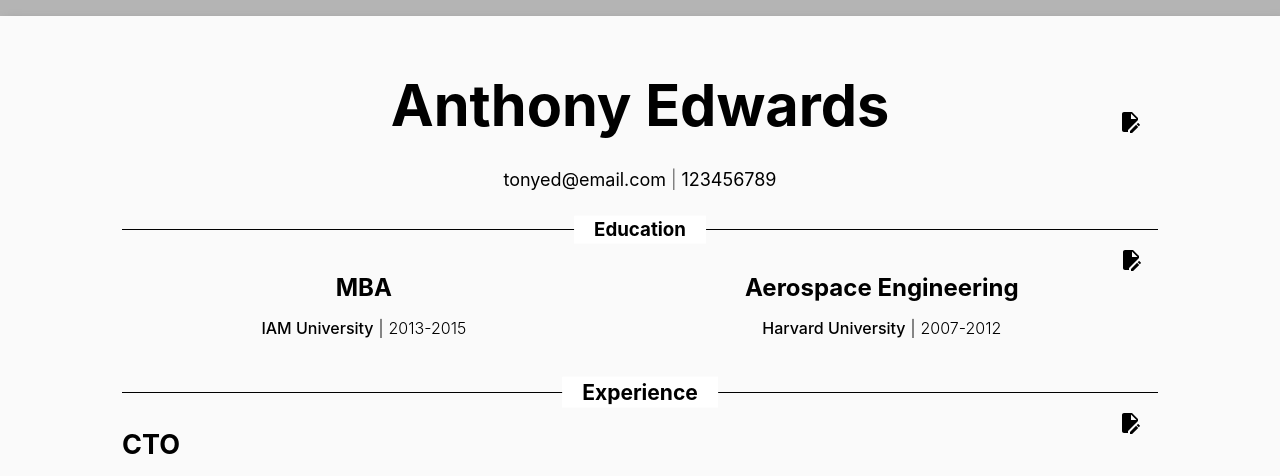
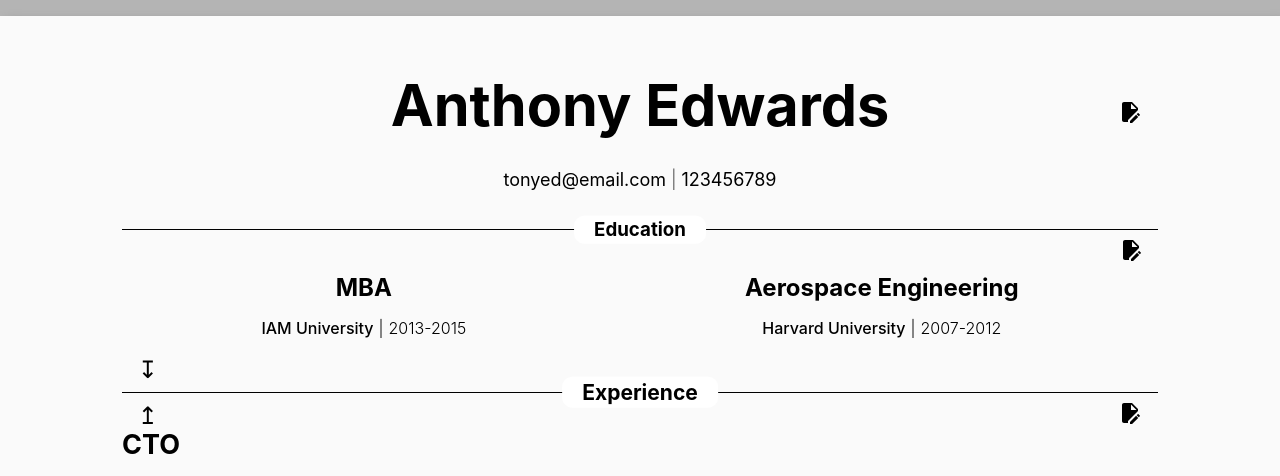
Before and after one commit to ruizterce/cv-editor, a React (Vite) app: page / in a window 1280 px wide. Shown: the top 476 px of the page. Built offline with nearby package versions, Linux system fonts and the light colour scheme.

Commit message:
Add buttons to swap Component's positions

```diff
--- a/src/App.jsx
+++ b/src/App.jsx
@@ -1,17 +1,73 @@
-import { useState } from "react";
+import React, { useState } from "react";
 import GeneralInfo from "./components/GeneralInfo";
 import Education from "./components/Education";
 import Experience from "./components/Experience";
 import "./styles/App.css";
 
-function App() {
+const App = () => {
+  const [sections, setSections] = useState([
+    "GeneralInfo",
+    "Education",
+    "Experience",
+  ]);
+
+  const componentMap = {
+    GeneralInfo: GeneralInfo,
+    Education: Education,
+    Experience: Experience,
+  };
+
+  const upButton = (index, event) => {
+    let updatedSections = [...sections]; // Create a copy of the sections array
+    const temp = updatedSections[index];
+    updatedSections[index] = updatedSections[index - 1];
+    updatedSections[index - 1] = temp;
+    setSections(updatedSections);
+    event.target.blur();
+  };
+
+  const downButton = (index) => {
+    let updatedSections = [...sections]; // Create a copy of the sections array
+    const temp = updatedSections[index];
+    updatedSections[index] = updatedSections[index + 1];
+    updatedSections[index + 1] = temp;
+    setSections(updatedSections);
+    event.target.blur();
+  };
+
   return (
-    <>
-      <GeneralInfo />
-      <Education />
-      <Experience />
-    </>
+    <div>
+      {sections.map((section, index) => {
+        const Component = componentMap[section];
+        return (
+          <div className="component" key={index}>
+            {index > 1 ? (
+              <div className="move-up-btn-container">
+                <button
+                  className="move-btn move-up-btn"
+                  onClick={(event) => upButton(index, event)}
+                >
+                  ↥
+                </button>
+              </div>
+            ) : null}
+            {Component ? <Component /> : null}
+
+            {index > 0 && index < sections.length - 1 ? (
+              <div className="move-down-btn-container">
+                <button
+                  className="move-btn move-down-btn"
+                  onClick={(event) => downButton(index, event)}
+                >
+                  ↧
+                </button>
+              </div>
+            ) : null}
+          </div>
+        );
+      })}
+    </div>
   );
-}
+};
 
 export default App;
--- a/src/styles/App.css
+++ b/src/styles/App.css
@@ -13,3 +13,59 @@
     padding: 2rem 2rem;
   }
 }
+
+.move-up-btn-container {
+  position: relative;
+  height: 0px;
+  top: 29px;
+}
+
+.move-down-btn-container {
+  position: relative;
+  height: 0px;
+  top: -17px;
+}
+
+.move-btn {
+  position: relative;
+  left: 20px;
+  z-index: 1;
+  padding: 0;
+  font-size: 24px;
+  background: inherit;
+  filter: invert(0%);
+  transition: filter 0.5s ease-in-out, background-color 0.5s ease-in-out, transform 0.5s ease-in-out;
+}
+
+.move-btn:hover {
+  background: #fff;
+  filter: invert(100%);
+}
+
+.move-up-btn:hover {
+  animation: moveUp 0.5s linear forwards;
+}
+
+.move-down-btn:hover {
+  animation: moveDown 0.5s linear forwards;
+}
+
+@keyframes moveUp {
+  0% {
+    transform: translateY(0px);
+  }
+
+  100% {
+    transform: translateY(-10px);
+  }
+}
+
+@keyframes moveDown {
+  0% {
+    transform: translateY(0px);
+  }
+
+  100% {
+    transform: translateY(10px);
+  }
+}
--- a/src/styles/EditBtn.css
+++ b/src/styles/EditBtn.css
@@ -1,7 +1,7 @@
  .edit-btn {
      position: absolute;
      right: 20px;
-     top: 40px;
+     top: 30px;
      padding: 2px;
      background: inherit;
      border: none;
--- a/src/styles/Education.css
+++ b/src/styles/Education.css
@@ -9,7 +9,7 @@ section.education {
         width: 100%;
         height: 1px;
         background-color: #000;
-        margin: 1rem 0;
+        margin: 1rem 0 0;
 
         h3 {
             position: absolute;
@@ -17,6 +17,7 @@ section.education {
             transform: translate(-50%, -115%);
             background-color: #fff;
             padding: 0 20px;
+            border-radius: 10px;
         }
     }
 
--- a/src/styles/Experience.css
+++ b/src/styles/Experience.css
@@ -7,7 +7,7 @@ section.experience {
         width: 100%;
         height: 1px;
         background-color: #000;
-        margin: 1rem 0;
+        margin: 1rem 0 0;
 
         h3 {
             position: absolute;
@@ -15,6 +15,7 @@ section.experience {
             transform: translate(-50%, -115%);
             background-color: #fff;
             padding: 0 20px;
+            border-radius: 10px;
         }
     }
 
```
